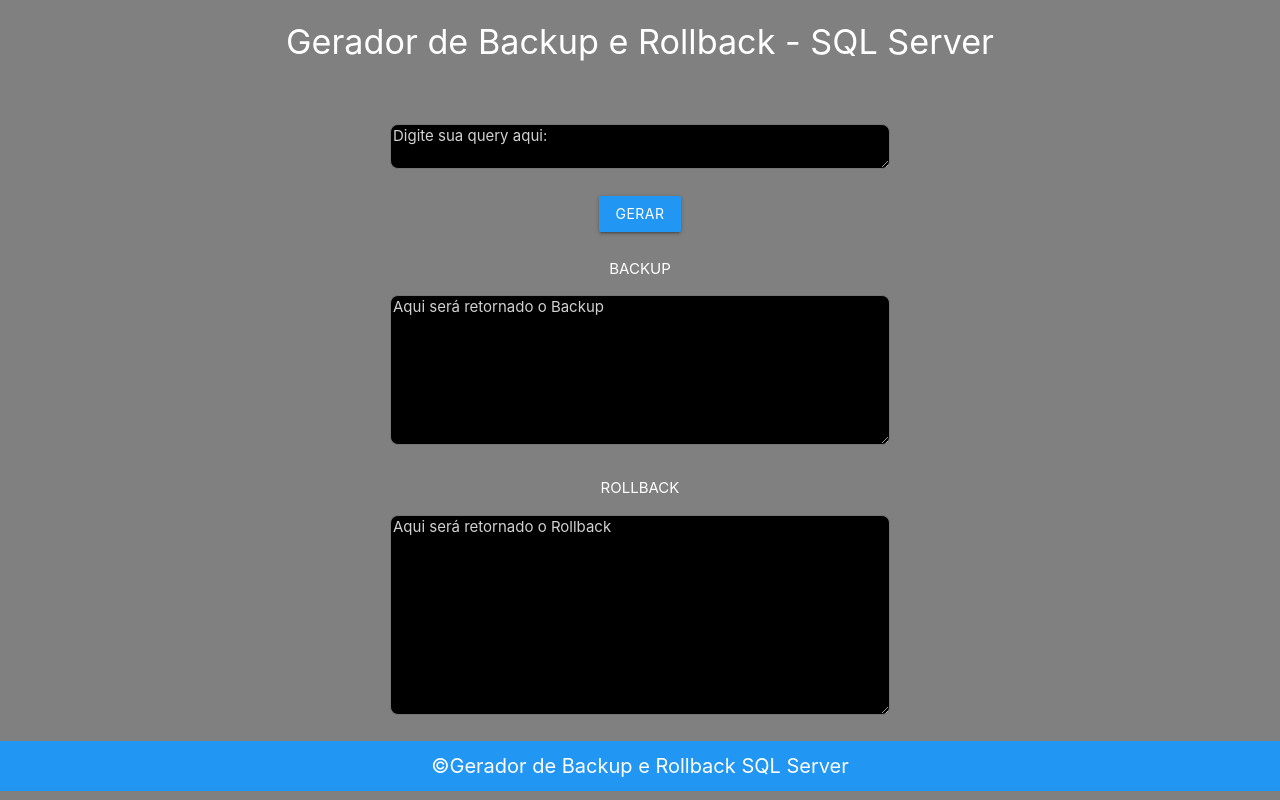
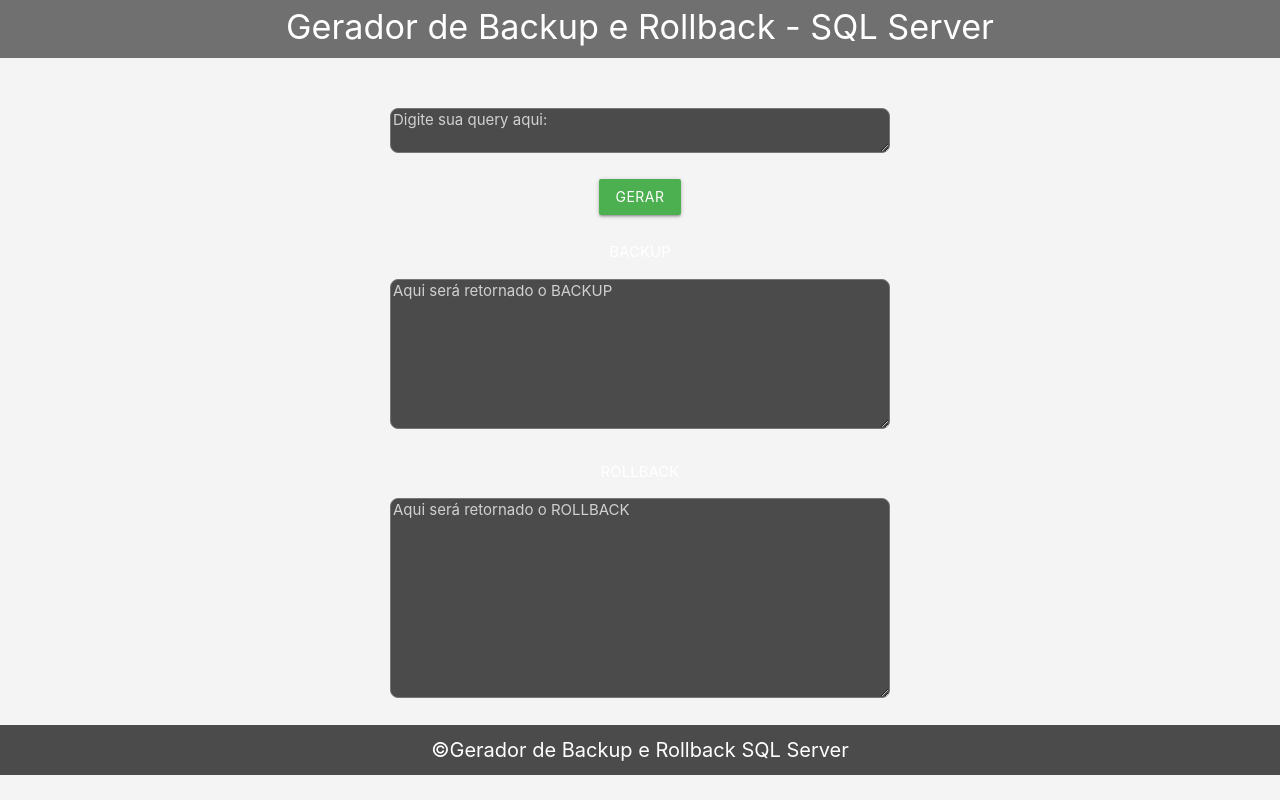
Before and after one commit to MicaelPereira/GeradorSQL, a plain HTML site: page index.html in a window 1280 px wide. Drawn offline with Linux system fonts and the light colour scheme.

Commit message:
front-end alterado

```diff
--- a/index.html
+++ b/index.html
@@ -18,16 +18,16 @@
     <div class="container">
 
             <textarea name="execucao" id='execucao' placeholder="Digite sua query aqui: "></textarea><br>
-            <input type="button" name='btn-gerar' id='btn-gerar' value="Gerar" onclick="executar()" class="btn waves-effect blue white-text darken-text-2">
+            <input type="button" name='btn-gerar' id='btn-gerar' value="Gerar" onclick="executar()" class="btn waves-effect green white-text darken-text-2">
 
         <div id="backup">
             <h3 style="color:white; font-size:15px;">BACKUP</h3>
-            <textarea placeholder="Aqui será retornado o Backup" id="bkp"></textarea>
+            <textarea placeholder="Aqui será retornado o BACKUP" id="bkp"></textarea>
         </div>
 
         <div id="roll">
             <h3 style="color:white; font-size:15px;">ROLLBACK</h3>
-            <textarea placeholder="Aqui será retornado o Rollback" id="rollback"></textarea>
+            <textarea placeholder="Aqui será retornado o ROLLBACK" id="rollback"></textarea>
         </div>
 </div>
     <footer id="footer">
--- a/style.css
+++ b/style.css
@@ -1,11 +1,14 @@
 body{
     width: 100%;
     margin: auto;
-    background-color: grey;
+    background-color: #afafaf21;
 }
 
 header{
     width: 100%;
+    margin-top: -25px;
+    height: 60px;
+    background-color: #0000008a;
 }
 
 .container{
@@ -24,6 +27,7 @@ textarea.p{
 
 h4{
     font-size: 50px;
+    padding-top: 10px;
     color: white;
     text-align: center;
 }
@@ -31,7 +35,7 @@ h4{
 #bkp{
     width: 500px;
     height: 150px;
-    background-color: black;
+    background-color: #000000b0;
     color: white;
     border-radius: 8px;
 }
@@ -39,7 +43,8 @@ h4{
 #execucao{
     width: 500px;
     color: white;
-    background-color: black;
+    cursor: auto;
+    background-color: #000000b0;
     border-radius: 8px;
     margin-top: 50px;
 }
@@ -52,7 +57,7 @@ h4{
     color: white;
     width: 500px;
     height: 200px;
-    background-color: black;
+    background-color: #000000b0;
     border-radius: 8px;
 }
 
@@ -60,7 +65,7 @@ footer{
     width: 100%;
     margin: auto;
     height: 50px;
-    background-color: #2196f3;
+    background-color: #000000b0;
 }
 
 .rodape{
```
